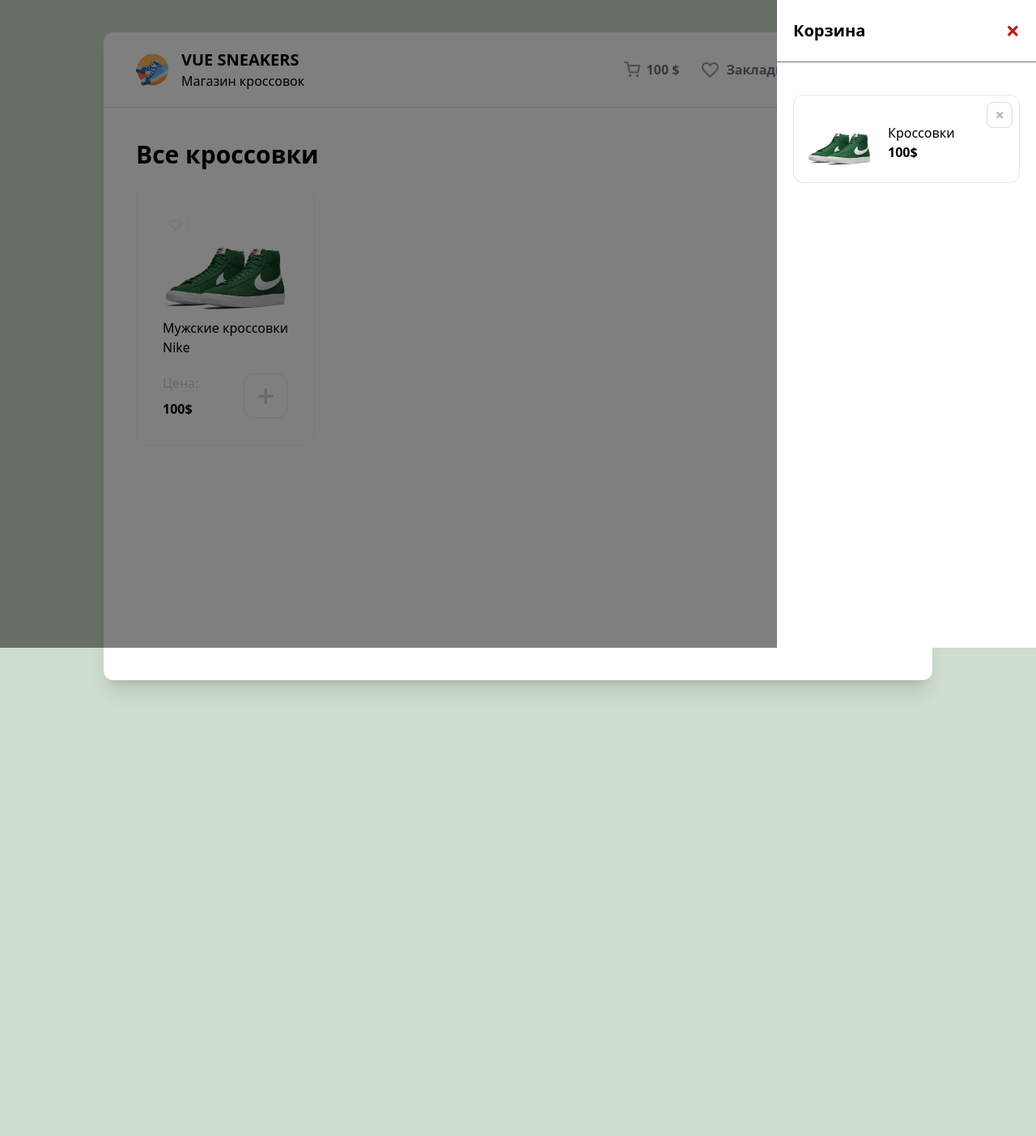
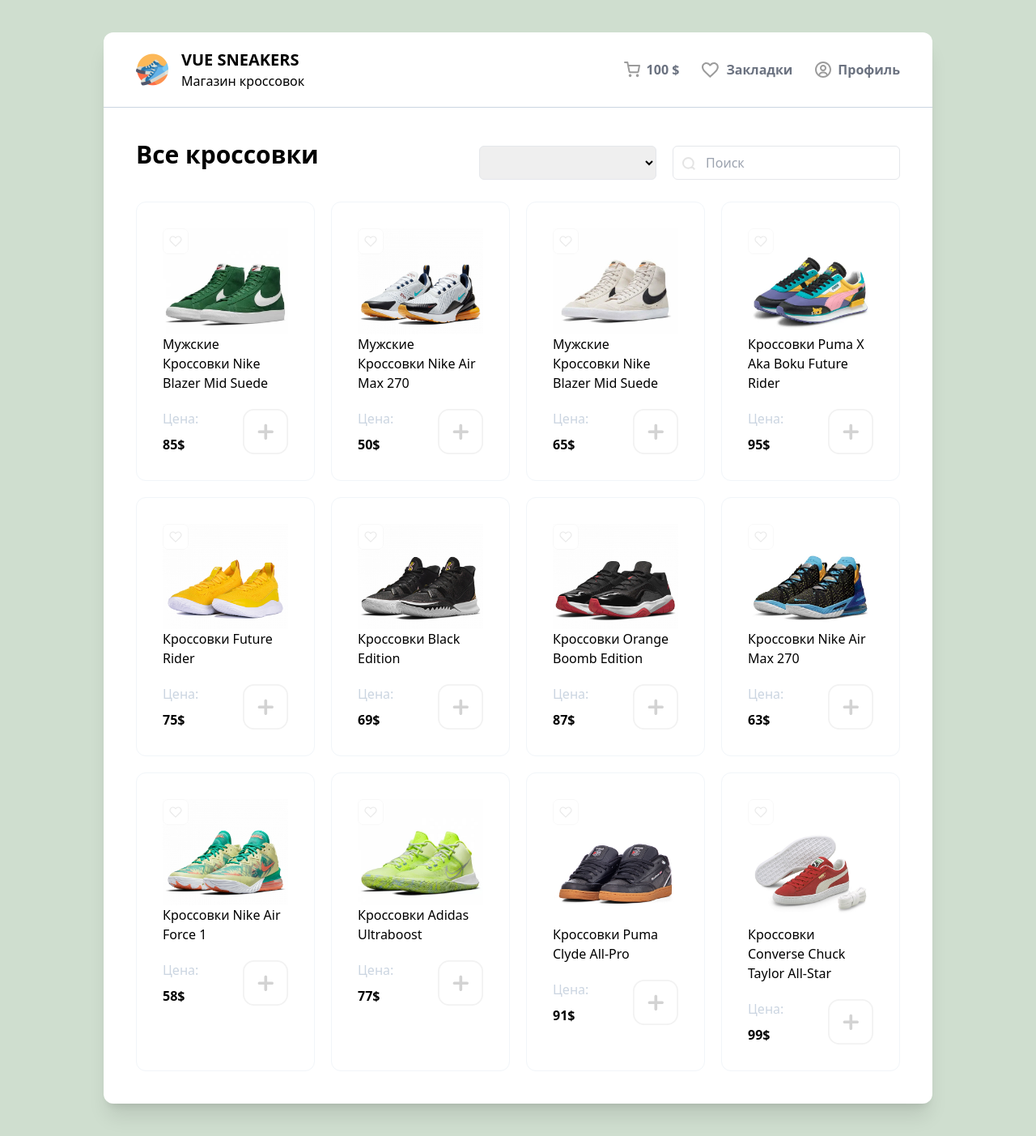
Before and after one commit to KotsiukDmitro/vue-online-store, a Vue app: page / in a window 1280 px wide. Shown: the whole page at 81% size. Before the commit the page ends 880 px from the top, so only its background shows below. Built offline with nearby package versions, Linux system fonts and the light colour scheme.

Commit message:
price-list and filter

```diff
--- a/src/App.vue
+++ b/src/App.vue
@@ -1,19 +1,60 @@
 <script setup>
+import { computed, ref } from 'vue'
 import TheHeader from './components/TheHeader.vue'
 import CardList from './components/CardList.vue'
-import Drawer from './components/Drawer.vue';
+import Drawer from './components/Drawer.vue'
+import listItems from '@/assets/sneakers.json'
+import RequestFilter from './components/RequestFilter.vue'
+
+// Вариант, если делать запрос с бэка
+// import axios from 'axios'
+// import { onMounted, ref } from 'vue';
+// const listItems = ref([])
+// onMounted( async() => {
+// try {
+//   const {data} = await axios.get('url')
+//   listItems.value = data
+// } catch (error) {
+//   console.log(error);
+// }
+// })
+
+const listItemsFilter = computed(() =>
+  listItems
+    .filter(item => {
+      if (filter.value.name) {
+        return item.title.toLowerCase().includes(filter.value.name.toLowerCase().trim())
+      }
+      return item
+    })
+    .sort((a, b) => {
+      if (filter.value.sortBy === 'priceMin') {
+        return a.price - b.price
+      }
+      if (filter.value.sortBy === 'priceMax') {
+        return b.price - a.price
+      }
+      return
+    })
+)
+
+const filter = ref({})
+
 </script>
 
 <template>
-
   <div
     class="w-4/5 m-auto bg-white min-h-screen rounded-xl shadow-xl mt-10 mb-10"
   >
-  <Drawer />
+    <!-- <Drawer /> -->
     <TheHeader />
     <div class="p-10">
-      <h2 class="text-3xl font-bold mb-5">Все кроссовки</h2>
-      <CardList />
+      <div class="flex justify-between items-center mb-5">
+        <h2 class="text-3xl font-bold mb-5">Все кроссовки</h2>
+        <RequestFilter v-model="filter" v-if="listItems.length" />
+      </div>
+
+      <CardList :listItems="listItemsFilter" />
     </div>
   </div>
 </template>
--- /dev/null
+++ b/src/assets/sneakers.json
@@ -0,0 +1,75 @@
+
+    [
+      {
+        "id": 1,
+        "title": "Мужские Кроссовки Nike Blazer Mid Suede",
+        "price": 85,
+        "imageUrl": "/sneakers/sneakers-1.jpg"
+      },
+      {
+        "id": 2,
+        "title": "Мужские Кроссовки Nike Air Max 270",
+        "price": 50,
+        "imageUrl": "/sneakers/sneakers-2.jpg"
+      },
+      {
+        "id": 3,
+        "title": "Мужские Кроссовки Nike Blazer Mid Suede",
+        "price": 65,
+        "imageUrl": "/sneakers/sneakers-3.jpg"
+      },
+      {
+        "id": 4,
+        "title": "Кроссовки Puma X Aka Boku Future Rider",
+        "price": 95,
+        "imageUrl": "/sneakers/sneakers-4.jpg"
+      },
+      {
+        "id": 5,
+        "title": "Кроссовки Future Rider",
+        "price": 75,
+        "imageUrl": "/sneakers/sneakers-5.jpg"
+      },
+      {
+        "id": 6,
+        "title": "Кроссовки Black Edition",
+        "price": 69,
+        "imageUrl": "/sneakers/sneakers-6.jpg"
+      },
+      {
+        "id": 7,
+        "title": "Кроссовки Orange Boomb Edition",
+        "price": 87,
+        "imageUrl": "/sneakers/sneakers-7.jpg"
+      },
+      {
+        "id": 8,
+        "title": "Кроссовки Nike Air Max 270",
+        "price": 63,
+        "imageUrl": "/sneakers/sneakers-8.jpg"
+      },
+      {
+        "id": 9,
+        "title": "Кроссовки Nike Air Force 1",
+        "price": 58,
+        "imageUrl": "/sneakers/sneakers-9.jpg"
+      },
+      {
+        "id": 10,
+        "title": "Кроссовки Adidas Ultraboost",
+        "price": 77,
+        "imageUrl": "/sneakers/sneakers-10.jpg"
+      },
+      {
+        "id": 11,
+        "title": "Кроссовки Puma Clyde All-Pro",
+        "price": 91,
+        "imageUrl": "/sneakers/sneakers-11.jpg"
+      },
+      {
+        "id": 12,
+        "title": "Кроссовки Converse Chuck Taylor All-Star",
+        "price": 99,
+        "imageUrl": "/sneakers/sneakers-12.jpg"
+      }
+]
--- /dev/null
+++ b/src/components/CardItemList.vue
@@ -0,0 +1,11 @@
+<script setup>
+import CartItem from './CartItem.vue';
+
+</script>
+
+<template>
+  <div class="flex flex-col gap-5">
+    <CartItem />
+
+  </div>
+</template>
--- a/src/components/CardList.vue
+++ b/src/components/CardList.vue
@@ -1,25 +1,24 @@
 <script setup>
 import Card from './Card.vue'
 
-const onAdd = ()=> {
-    alert('Добавлено в корзину?')
+defineProps({
+  listItems: Array,
+})
+
+const onAdd = () => {
+  alert('Добавлено в корзину?')
 }
-
 </script>
 
 <template>
   <div class="grid grid-cols-4 gap-5">
     <Card
-      title="Мужские кроссовки Nike"
-      imageUrl="/sneakers/sneakers-1.jpg"
-      :price="100"
+      v-for="item in listItems"
+      :key="item.id"
+      :title="item.title"
+      :imageUrl="item.imageUrl"
+      :price="item.price"
       :onAdd="onAdd"
     />
-
   </div>
 </template>
-
-
-
-<style lang="scss" scoped>
-</style>
--- a/src/components/CartItem.vue
+++ b/src/components/CartItem.vue
@@ -1,5 +1,5 @@
 <template>
-  <div>
+  <div class="mb-3">
     <div class=" flex items-center gap-5 border border-slate-200 p-4 pt-6 rounded-xl relative">
       <img src="/sneakers/sneakers-1.jpg" alt="sneakers" class="w-20" />
       <div class="flex flex-col">
--- a/src/components/Drawer.vue
+++ b/src/components/Drawer.vue
@@ -1,23 +1,48 @@
+<script setup>
+import CardItemList from './CardItemList.vue'
+</script>
+
 <template>
   <div>
-    <div class="fixed h-full w-full top-0 left-0 bg-black opacity-50 z-10"></div>
-    <div class="fixed top-0 h-full w-1/4 right-0 z-20 bg-white">
-      <div class="flex justify-between p-5 items-center gap-5 border-b border-slate-500">
+    <div
+      class="fixed h-full w-full top-0 left-0 bg-black opacity-50 z-10"
+    ></div>
+    <div class="fixed top-0 h-full w-1/4 right-0 z-20 bg-white px-5">
+      <div
+        class="flex justify-between p-5 items-center gap-5 border-b border-slate-500"
+      >
         <h2 class="text-xl font-bold">Корзина</h2>
-        <div class="text-3xl font-bold text-red-700 cursor-pointer hover:scale-125 transition">&times;</div>
+        <div
+          class="text-3xl font-bold text-red-700 cursor-pointer hover:scale-125 transition"
+        >
+          &times;
+        </div>
       </div>
-      <div class="px-5 py-10">
-        <CartItem />
+      <div class="py-10 gap-3">
+        <CardItemList />
+        <CardItemList />
+        <CardItemList />
       </div>
 
+
+      <footer class="flex flex-col gap-5 mb-5 mt-auto">
+        <div class="flex gap-2">
+          <span>Общая сумма:</span>
+          <div class="flex-1 border-b border-dashed"></div>
+          <b>1000 $</b>
+        </div>
+        <div class="flex gap-2">
+          <span>Налог 5%:</span>
+          <div class="flex-1 border-b border-dashed"></div>
+          <b>50 $</b>
+        </div>
+        <button
+          disabled=""
+          class="bg-lime-500 w-full rounded-xl py-3 text-white font-bold text-2xl tracking-wider hover:bg-lime-600 transition disabled:bg-slate-300"
+        >
+          Оформить заказ
+        </button>
+      </footer>
     </div>
   </div>
 </template>
-
-<script setup>
-import CartItem from './CartItem.vue';
-
-</script>
-
-<style scoped>
-</style>
--- /dev/null
+++ b/src/components/RequestFilter.vue
@@ -0,0 +1,44 @@
+<template>
+  <div class="flex gap-5">
+    <button v-if="isActive" @click="reset" class="border px-2 rounded-xl">
+      Сброс фильтров
+    </button>
+    <select v-model="sortBy" class="py-2 px-3 border rounded-md outline-none">
+      <option disabled selected>сортировать по цене</option>
+      <option value="priceMin">Цена по возростанию</option>
+      <option value="priceMax">Цена по убыванию</option>
+    </select>
+    <div class="relative">
+      <img src="/search.svg" class="absolute top-3.5 left-3" />
+      <input
+        v-model="name"
+        type="text"
+        placeholder="Поиск"
+        class="border rounded-md py-2 pl-10 pr-2 outline-none focus:border-gray-400"
+      />
+    </div>
+  </div>
+</template>
+
+<script setup>
+import { ref, computed, watch } from 'vue'
+
+const emits = defineEmits(['update:modelValue'])
+defineProps(['modelValue'])
+
+const name = ref()
+const sortBy = ref()
+
+watch([name, sortBy], values => {
+  emits('update:modelValue', {
+    name: values[0],
+    sortBy: values[1],
+  })
+})
+
+const isActive = computed(() => name.value || sortBy.value)
+
+const reset = () => {
+  ;(name.value = ''), (sortBy.value = '')
+}
+</script>
```
